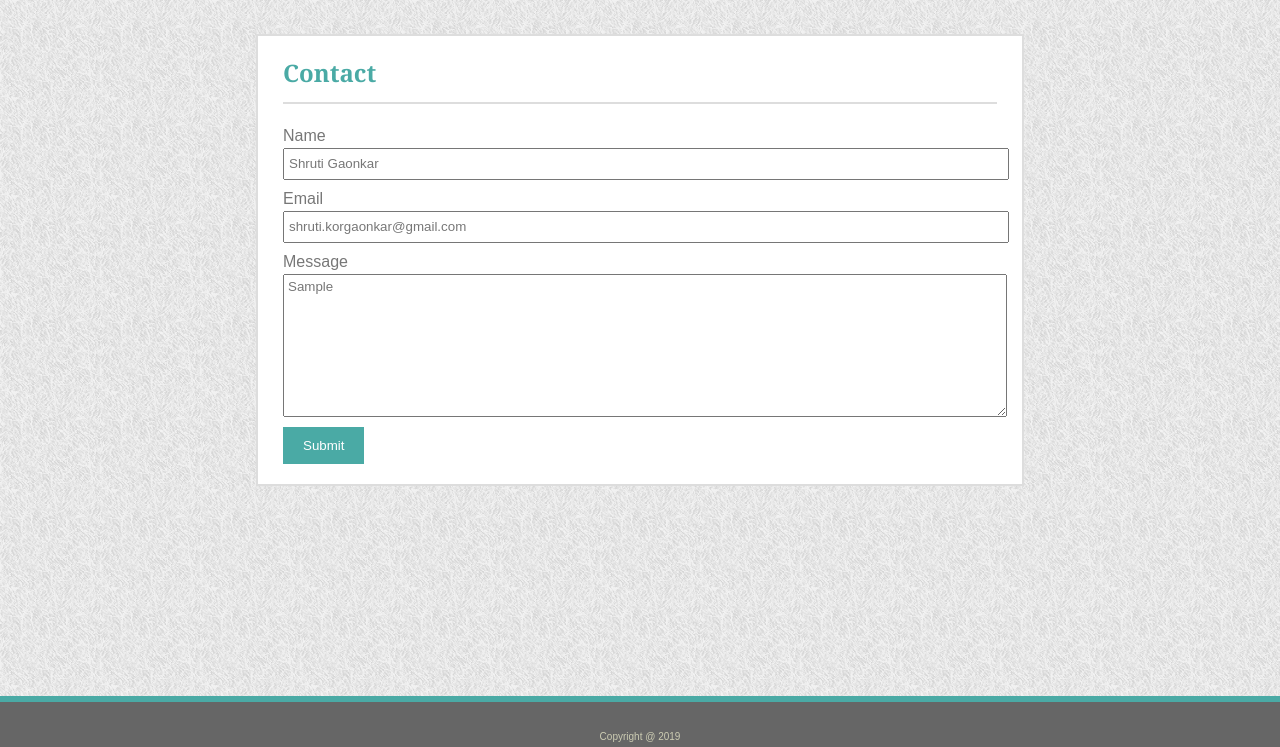
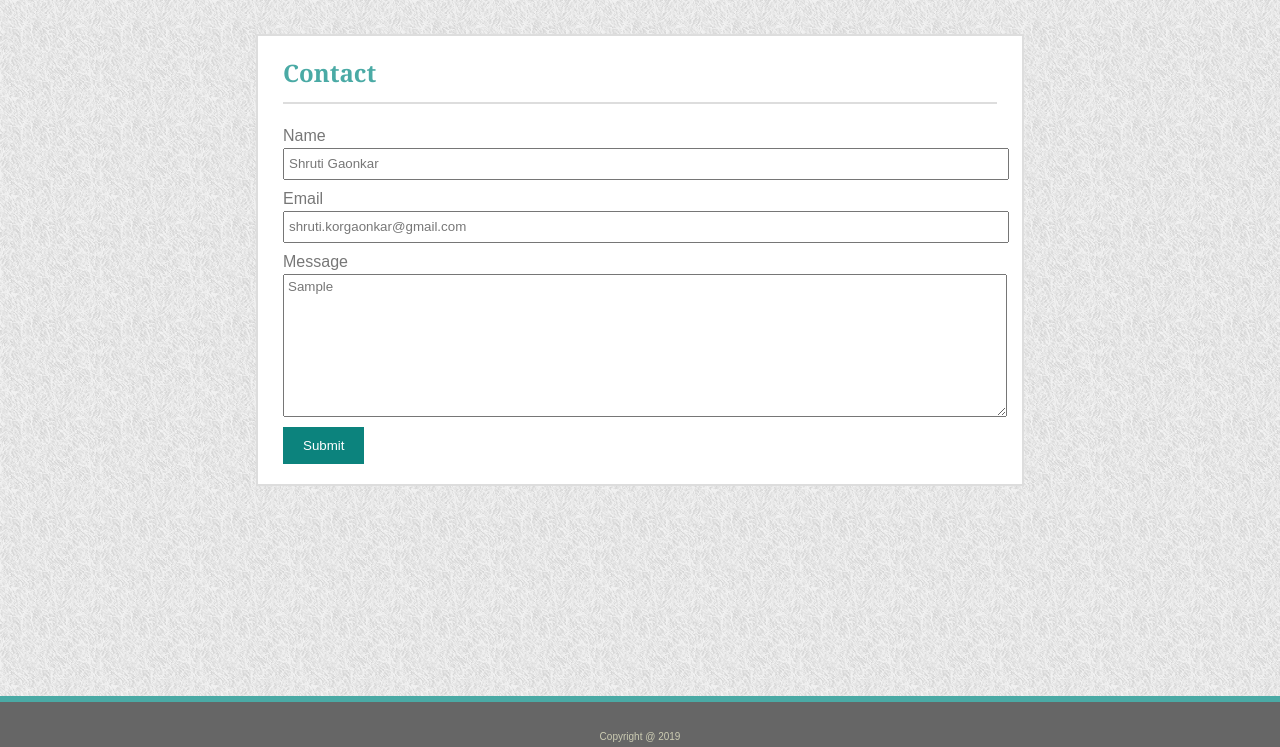
Before and after one commit to shruti-gaonkar/Basic-Portfolio, a plain HTML site: page contact.html in a window 1280 px wide. Both pictures are taken after typing "Sample" into the empty fields and a click on the button "Submit". Shown: the part 53-800 px from the top of the page. Drawn offline with Linux system fonts and the light colour scheme.

Commit message:
Edited pseudo classes for button

```diff
--- a/assets/css/style.css
+++ b/assets/css/style.css
@@ -179,7 +179,19 @@ button{
 
 button:hover{
     opacity: 0.6;
+    border: none;
 }
+
+button:focus{
+    border: none;
+    background-color: #0c837d;
+}
+
+button:active{
+    border: none;
+    background-color: #045e59;
+}
+
 
 .footer {
     flex-shrink: 0;
```
